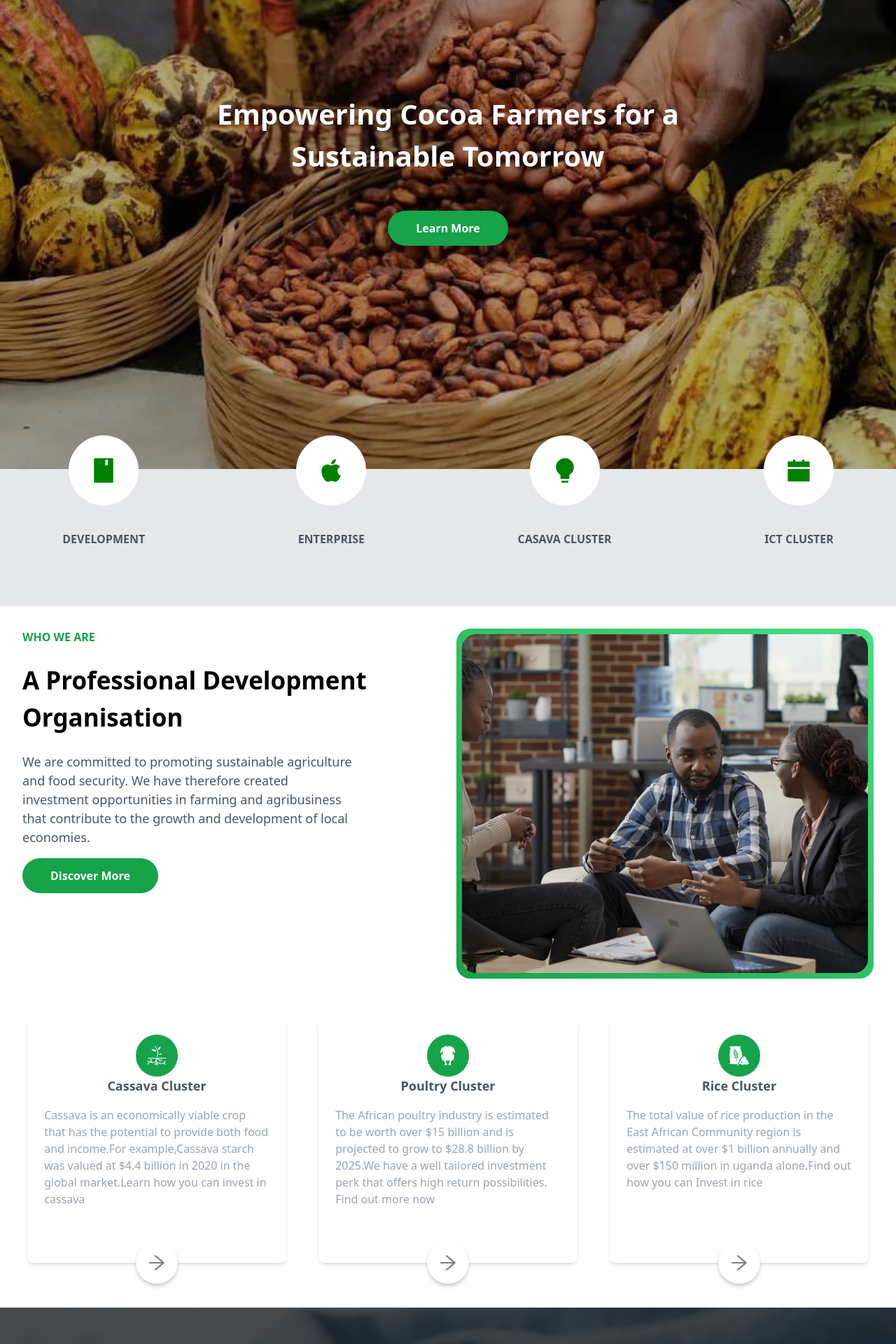
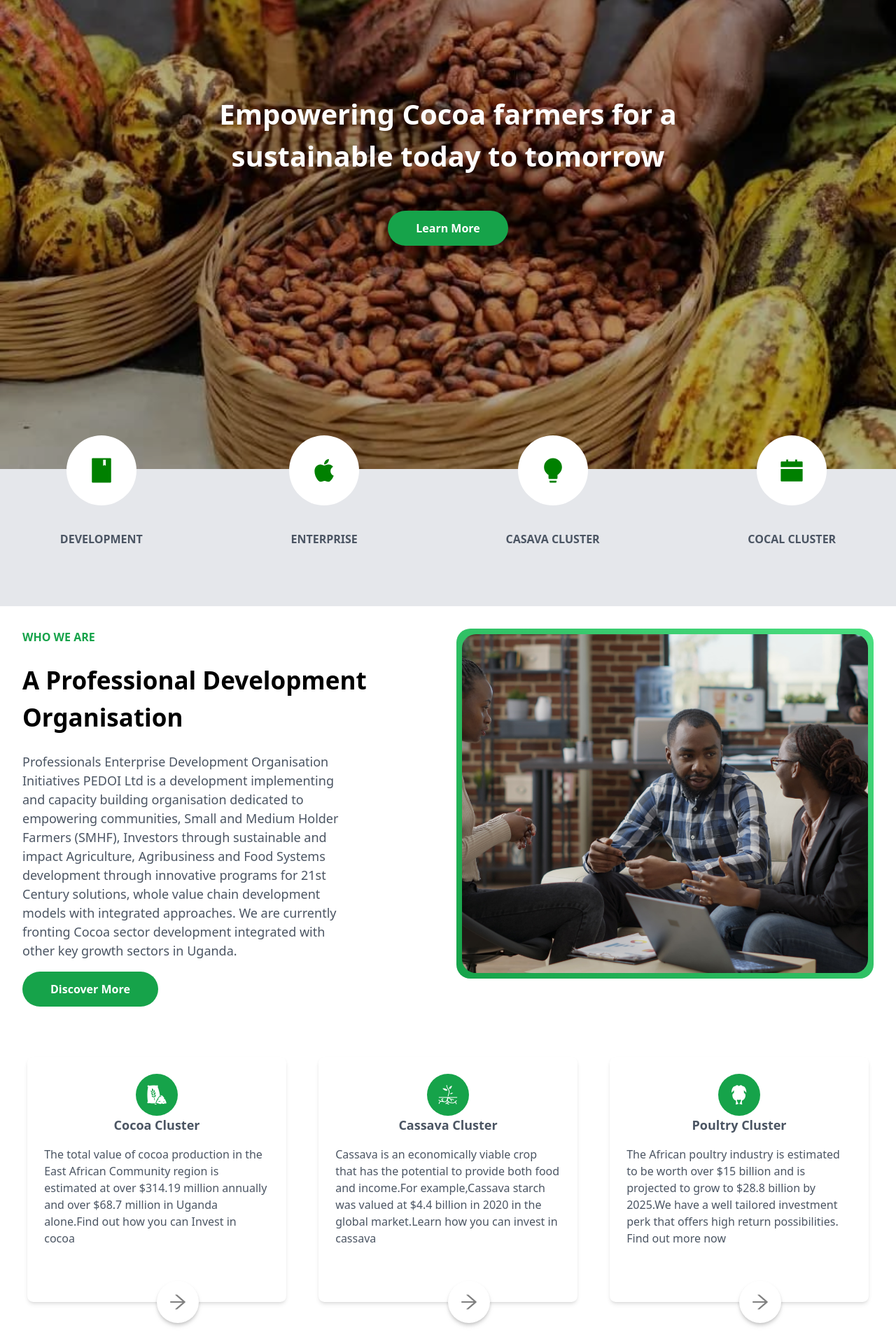
Before and after one commit to opeCre8tivia/TDD-PEDOI, a Next.js app: page / in a window 1280 px wide. Shown: the part 200-2120 px from the top of the page at 70% size. Built offline with nearby package versions, Linux system fonts and the light colour scheme.

Commit message:
fix:content

```diff
--- a/components/CircleList/index.tsx
+++ b/components/CircleList/index.tsx
@@ -25,7 +25,7 @@ const CircleList = () => {
       icon: <AiFillBulb color="green" size={40} />,
     },
     {
-      title: "ICT Cluster",
+      title: "Cocal Cluster",
       icon: <AiFillCalendar color="green" size={40} />,
     },
   ];
--- a/components/ClusterSection/index.tsx
+++ b/components/ClusterSection/index.tsx
@@ -1,33 +1,34 @@
+import Link from "next/link";
 import React from "react";
 import { AiOutlineArrowRight } from "react-icons/ai";
 import { GiRoastChicken, GiGrain, GiPlantRoots } from "react-icons/gi";
 
 const ClusterSection = () => {
   const _cluster = [
+     {
+      icon: <GiGrain size={30} color="#fff" />,
+      title: "Cocoa Cluster",
+      text: "The total value of cocoa production in the East African Community region is estimated at over $314.19 million annually and over $68.7 million in Uganda alone.Find out how you can Invest in cocoa ",
+      uri: "/app/register",
+    },
     {
       icon: <GiPlantRoots size={30} color="#fff" />,
       title: "Cassava Cluster",
       text: "Cassava is an economically viable crop that has the potential to provide both food and income.For example,Cassava starch was valued at $4.4 billion in 2020 in the global market.Learn how you can invest in cassava",
-      uri: "",
+      uri: "/app/register",
     },
     {
       icon: <GiRoastChicken size={30} color="#fff" />,
       title: "Poultry Cluster",
       text: "The African poultry industry is estimated to be worth over $15 billion and is projected to grow to $28.8 billion by 2025.We have a well tailored investment perk that offers high return possibilities. Find out more now ",
-      uri: "",
-    },
-    {
-      icon: <GiGrain size={30} color="#fff" />,
-      title: "Rice Cluster",
-      text: "The total value of rice production in the East African Community region is estimated at over $1 billion annually and over $150 million in uganda alone.Find out how you can Invest in rice ",
-      uri: "",
+      uri: "/app/register",
     },
   ];
 
   const ClusterDiv = ({
     item,
   }: {
-    item: { icon: JSX.Element; title: string; text: string };
+    item: { icon: JSX.Element; title: string; text: string,uri: string };
   }) => (
     <div className="w-[80%] md:w-[30%] h-[350px] shadow-md rounded-md flex flex-col justify-start items-center pt-6 pr-6 pl-6 mb-10 bg-white relative">
       <div className="w-[60px] h-[60px] rounded-full bg-green-600 p-2 flex justify-center items-center">
@@ -38,11 +39,13 @@ const ClusterSection = () => {
         {item.title}
       </div>
 
-      <div className="text-md text-gray-400 mt-4">{item.text}</div>
+      <div className="text-md text-gray-600 mt-4">{item.text}</div>
 
-      <div className="w-[60px] h-[60px] rounded-full  bg-white shadow-md drop-shadow-md p-2 flex justify-center items-center absolute bottom-[-30px]">
+      <Link href={item.uri} className="w-auto h-auto">
+        <div className="w-[60px] h-[60px] rounded-full  bg-white shadow-md drop-shadow-md p-2 flex justify-center items-center absolute bottom-[-30px]">
         <AiOutlineArrowRight size={30} color="gray" />
       </div>
+      </Link>
     </div>
   );
   return (
--- a/components/Hero/index.tsx
+++ b/components/Hero/index.tsx
@@ -8,8 +8,7 @@ const Hero = () => {
     <div className="w-full h-fit md:min-h-[100vh] relative bg-[url('/assets/cocoa_hero_image.jpeg')] bg-no-repeat bg-cover ">
       <div className="w-full h-fit md:h-[100vh] bg-[rgba(0,0,0,0.3)]  flex flex-col justify-center items-center pt-10 pb-20 ">
         <div className=" w-[90%] md:w-[60%] mb-8 text-[25px] md:text-[40px] font-extrabold  text-white text-center">
-          {/* Join the 100,000 Champions putting Cocoa at the forefront */}
-          Empowering Cocoa Farmers for a Sustainable Tomorrow
+           Empowering Cocoa farmers for a sustainable today to tomorrow
         </div>
         {/* two btn container */}
         <div className="w-full h-auto flex  flex-wrap justify-center gap-4 items-center ">
--- a/components/Menu/index.tsx
+++ b/components/Menu/index.tsx
@@ -32,6 +32,9 @@ const Menu = () => {
             {item.title}
           </Link>
         ))}
+        <Link href="/app/login">
+          <Button className="ml-2">Login</Button>
+        </Link>
       </div>
       {/* Mobile Menu */}
       <div className="flex md:hidden items-center">
--- a/components/WhoWeAre/index.tsx
+++ b/components/WhoWeAre/index.tsx
@@ -3,6 +3,7 @@
 import React from "react";
 import BlockButton from "../BlockButton";
 import gardens from "../../assets/pedoi-team-min.jpg"
+import Link from "next/link";
 
 const WhoWeAre = () => {
   return (
@@ -17,17 +18,22 @@ const WhoWeAre = () => {
           A Professional Development Organisation
         </div>
 
-        <div className="text-gray-600 text-[18px] w-[80%]">
+        {/* <div className="text-gray-600 text-[18px] w-[80%]">
           We are committed to promoting sustainable agriculture and food
           security. We have therefore created investment opportunities in
           farming and agribusiness that contribute to the growth and development
           of local economies.
+        </div> */}
+
+        <div className="text-gray-600 text-[18px] mt-4 w-[80%]">
+          Professionals Enterprise Development Organisation Initiatives PEDOI Ltd is
+          a development implementing and capacity building organisation dedicated to empowering communities,
+         Small and  Medium Holder Farmers (SMHF), Investors through sustainable and impact  Agriculture, Agribusiness and Food Systems development through innovative programs for 21st Century solutions,
+         whole value chain development models with integrated approaches. We are currently fronting Cocoa sector  development integrated with other key growth sectors in Uganda.
         </div>
-
-        <BlockButton
-          title="Discover More"
-          onClick={() => console.log("---> more")}
-        />
+        <Link href="/about">
+          <BlockButton title="Discover More" onClick={() => {}} />
+        </Link>
       </div>
 
       <div className="w-[100%] h-[400px] md:h-[500px] md:w-[50%] p-[8px] bg-gradient-to-tr from-green-600 to-green-400 rounded-[20px] object-cover ">
```
Also changed, not shown: app/app/about/page.tsx (added).
